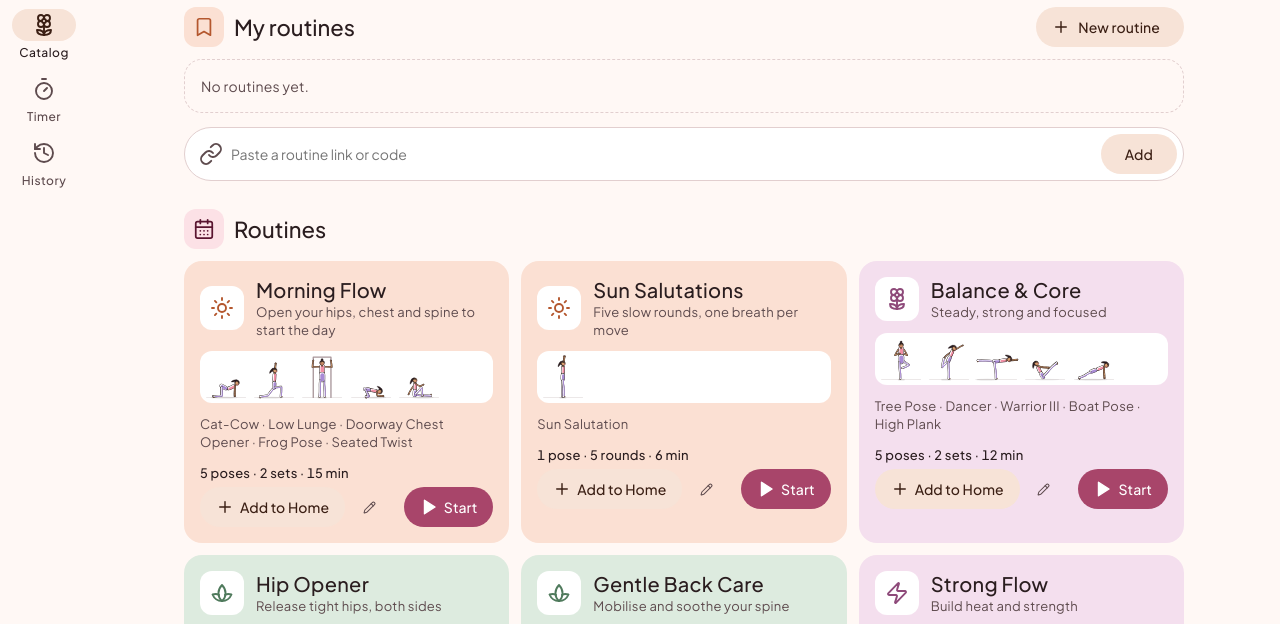
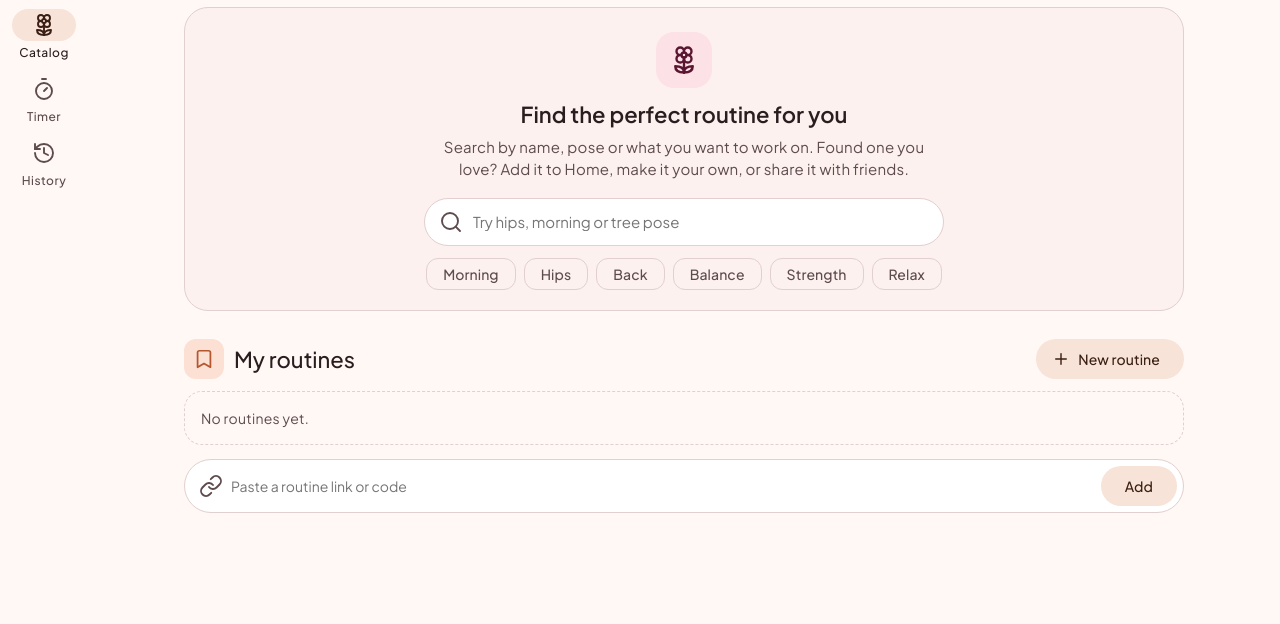
Before and after one commit to haruku08/yoga, a plain HTML site: page index.html in a window 1280 px wide. Both pictures are taken after a click on the button "Browse catalog". Shown: the part 143-767 px from the top of the page. Drawn offline with Linux system fonts and the light colour scheme; animation ran at ten frames a second; a web font is replaced by a local one.

Commit message:
1.4.2: Turn the routine catalog into a search page (#5)
The Routines tab of the Catalog no longer lists every ready-made routine.
It shows a short intro, a search field and quick suggestion chips;
matching routines appear as results to pick from. All existing routines
stay searchable by name, description, pose, focus or category.


Claude-Session: https://claude.ai/code/session_01HrAen9ReKvG694Dmk4t28H

Co-authored-by: Claude <noreply@anthropic.com>

```diff
--- a/index.html
+++ b/index.html
@@ -375,6 +375,12 @@ main .wrap{padding-block:8px 32px}
 .search{display:flex;align-items:center;gap:8px;margin:0 0 16px;padding:0 14px;height:48px;border:1px solid var(--outline-variant);border-radius:999px;background:var(--sc-lowest);color:var(--on-surface-variant)}
 .search input{flex:1;min-width:0;border:0;background:none;font:inherit;font-size:15px;color:var(--on-surface);outline:none}
 .pal-search{height:40px;margin:0}
+.find{background:var(--sc-low,var(--sc-lowest));border:1px solid var(--outline-variant);border-radius:var(--r-lg,24px);padding:24px 20px 20px;margin:0 0 28px;text-align:center}
+.find-ic{width:56px;height:56px;margin:0 auto 12px;border-radius:var(--r-md);display:grid;place-items:center;background:var(--primary-container);color:var(--on-primary-container);font-size:30px}
+.find h3{margin:0;font-size:22px;line-height:28px;font-weight:600}
+.find p{margin:8px auto 18px;max-width:46ch;color:var(--on-surface-variant);font-size:15px;line-height:22px}
+.find-search{max-width:520px;margin:0 auto 12px}
+.find-chips{justify-content:center;margin:0}
 .lib-none{color:var(--on-surface-variant);padding:24px 4px}
 .rt-label b{display:inline-grid;place-items:center;width:20px;height:20px;border-radius:999px;background:var(--primary);color:var(--on-primary);font-size:11px;margin-right:6px}
 .rt-help{margin:-6px 0 0;font-size:13px;color:var(--on-surface-variant)}
@@ -497,13 +503,20 @@ main .wrap{padding-block:8px 32px}
       </div>
     </div>
     <div id="lib-routines">
+    <section class="find" aria-labelledby="find-h">
+      <span class="ms fill find-ic" aria-hidden="true">self_improvement</span>
+      <h3 id="find-h">Find the perfect routine for you</h3>
+      <p>Search by name, pose or what you want to work on. Found one you love? Add it to Home, make it your own, or share it with friends.</p>
+      <div class="search find-search"><span class="ms">search</span><input id="wo-search" type="search" placeholder="Try hips, morning or tree pose" autocomplete="off" aria-label="Search routines" aria-controls="lib-workouts"></div>
+      <div class="chips find-chips" id="wo-sugg" aria-label="Suggestions"></div>
+    </section>
+    <section class="wo-block" id="wo-results" hidden aria-live="polite">
+      <div class="cat-head"><h3><span class="ms fill" style="--c:var(--primary);--cc:var(--primary-container)">event_note</span><span id="wo-res-h">Results</span></h3></div>
+      <div class="wo-grid" id="lib-workouts"></div>
+    </section>
     <div class="cat-head"><h3><span class="ms fill" style="--c:var(--stand);--cc:var(--stand-c)">bookmarks</span>My routines</h3><button class="btn btn-tonal with-icon sl" id="mw-save" style="margin-left:auto"><span class="ms">add</span>New routine</button></div>
     <div class="mw-grid" id="mw-list"></div>
     <form class="imp" id="imp"><span class="ms">link</span><input id="imp-in" placeholder="Paste a routine link or code" autocomplete="off" aria-label="Shared routine link or code"><button class="btn btn-tonal sl" type="submit">Add</button></form>
-    <section class="wo-block">
-      <div class="cat-head"><h3><span class="ms fill" style="--c:var(--primary);--cc:var(--primary-container)">event_note</span>Routines</h3></div>
-      <div class="wo-grid" id="lib-workouts"></div>
-    </section>
     </div>
     <div id="lib-moves" hidden>
     <div class="search"><span class="ms">search</span><input id="ex-search" type="search" placeholder="Search poses" autocomplete="off" aria-label="Search poses"></div>
@@ -1533,9 +1546,36 @@ function renderWorkouts(){
   const list=homeWos.map(id=>WORKOUTS.find(w=>w.id===id)).filter(Boolean);
   $("wo-block").hidden=!list.length;
   list.forEach(w=>el.appendChild(woCard(w,true)));
-  const lib=$("lib-workouts"); lib.innerHTML="";
-  WORKOUTS.forEach(w=>lib.appendChild(woCard(w,false)));
-}
+  renderWoSearch();
+}
+/* Catalog routines stay hidden until the user searches for them. */
+const WO_SUGG=["Morning","Hips","Back","Balance","Strength","Relax"];
+const woNorm=t=>t.toLowerCase().normalize("NFD").replace(/[\u0300-\u036f]/g,"");
+const woText=w=>woNorm([w.name,w.blurb,w.id,w.c,...new Set(w.moves.map(id=>byId[id]?byId[id].name+" "+(byId[id].focus||"")+" "+catOf(byId[id].cat).name:""))].join(" "));
+// Friendly words map to what the routines actually say.
+const WO_ALIAS={strength:"strong",strong:"strength",relax:"calm",calm:"relax",sleep:"evening",bed:"evening",night:"evening",spine:"back"};
+function woMatches(q){
+  const words=woNorm(q).split(/\s+/).filter(Boolean);
+  if(!words.length) return [];
+  return WORKOUTS.filter(w=>{ const t=woText(w); return words.every(x=>t.includes(x)||(WO_ALIAS[x]&&t.includes(WO_ALIAS[x]))); });
+}
+let libWoFigs=[];
+function renderWoSearch(){
+  libWoFigs.forEach(f=>f.destroy()); libWoFigs=[];
+  const q=$("wo-search").value.trim(), lib=$("lib-workouts"), box=$("wo-results"); lib.innerHTML="";
+  const sg=$("wo-sugg"); sg.innerHTML="";
+  WO_SUGG.forEach(t=>{ const b=document.createElement("button"); b.className="chip sl"; b.type="button";
+    const on=woNorm(q)===woNorm(t); b.setAttribute("aria-pressed",on); b.innerHTML=(on?'<span class="ms">check</span>':"")+t;
+    b.onclick=()=>{ $("wo-search").value=on?"":t; renderWoSearch(); }; sg.appendChild(b); });
+  box.hidden=!q; if(!q) return;
+  const res=woMatches(q);
+  $("wo-res-h").textContent=res.length?`${res.length} routine${res.length===1?"":"s"} found`:"No routines found";
+  if(!res.length){ lib.innerHTML=`<p class="lib-none" style="grid-column:1/-1">Nothing matches “${q.replace(/[&<>"]/g,c=>({"&":"&amp;","<":"&lt;",">":"&gt;",'"':"&quot;"}[c]))}”. Try a pose, a body part, or one of the suggestions above.</p>`; return; }
+  const before=woFigs.length;
+  res.forEach(w=>lib.appendChild(woCard(w,false)));
+  libWoFigs=woFigs.splice(before);
+}
+let woT=null; $("wo-search").addEventListener("input",()=>{ clearTimeout(woT); woT=setTimeout(renderWoSearch,150); });
 function useCategory(cat){
   setActiveMy(null);
   playlist = EX.filter(e=>e.cat===cat).map(e=>e.id);
@@ -2487,7 +2527,7 @@ function syncStyle(){
 document.querySelectorAll(".segmented button[data-style]").forEach(b=>b.onclick=()=>{figStyle=b.dataset.style;store.set("figStyle",figStyle);syncStyle()});
 /* ---------- Updates ----------
    The app checks version.json next to index.html on GitHub. Bump both APP_VERSION and version.json on each release. */
-const APP_VERSION = "1.4.1";
+const APP_VERSION = "1.4.2";
 let snackTimer=null, newVersion=null;
 function undoSnack(msg,run){ snack(msg,{label:"Undo",run:()=>{ run(); $("snack").hidden=true; }}); clearTimeout(snackTimer); snackTimer=setTimeout(()=>{$("snack").hidden=true},6000); }
 function snack(msg, action){
--- a/version.json
+++ b/version.json
@@ -1 +1 @@
-{ "version": "1.4.1" }
+{ "version": "1.4.2" }
```
Also changed, not shown: 1 other file.
